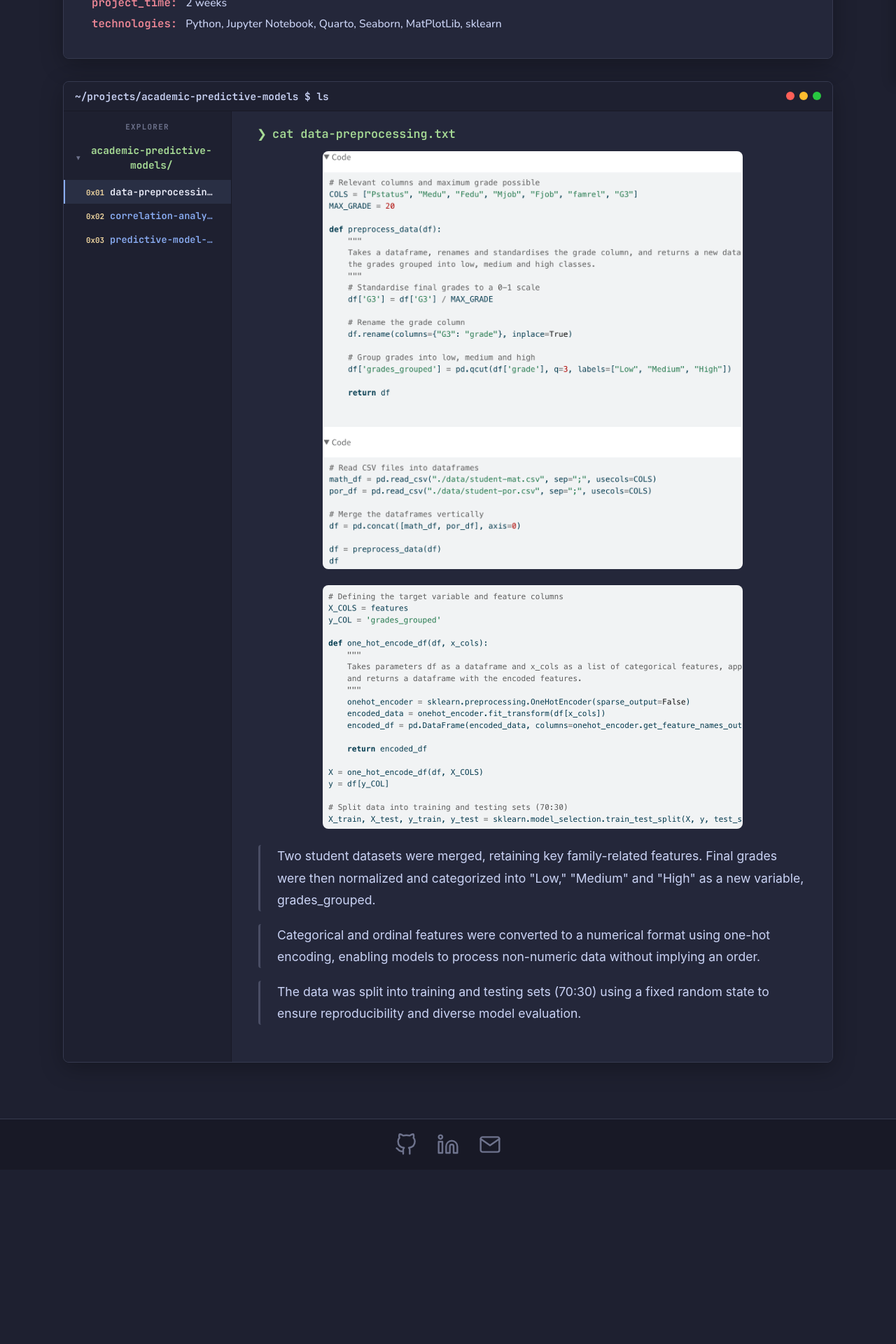
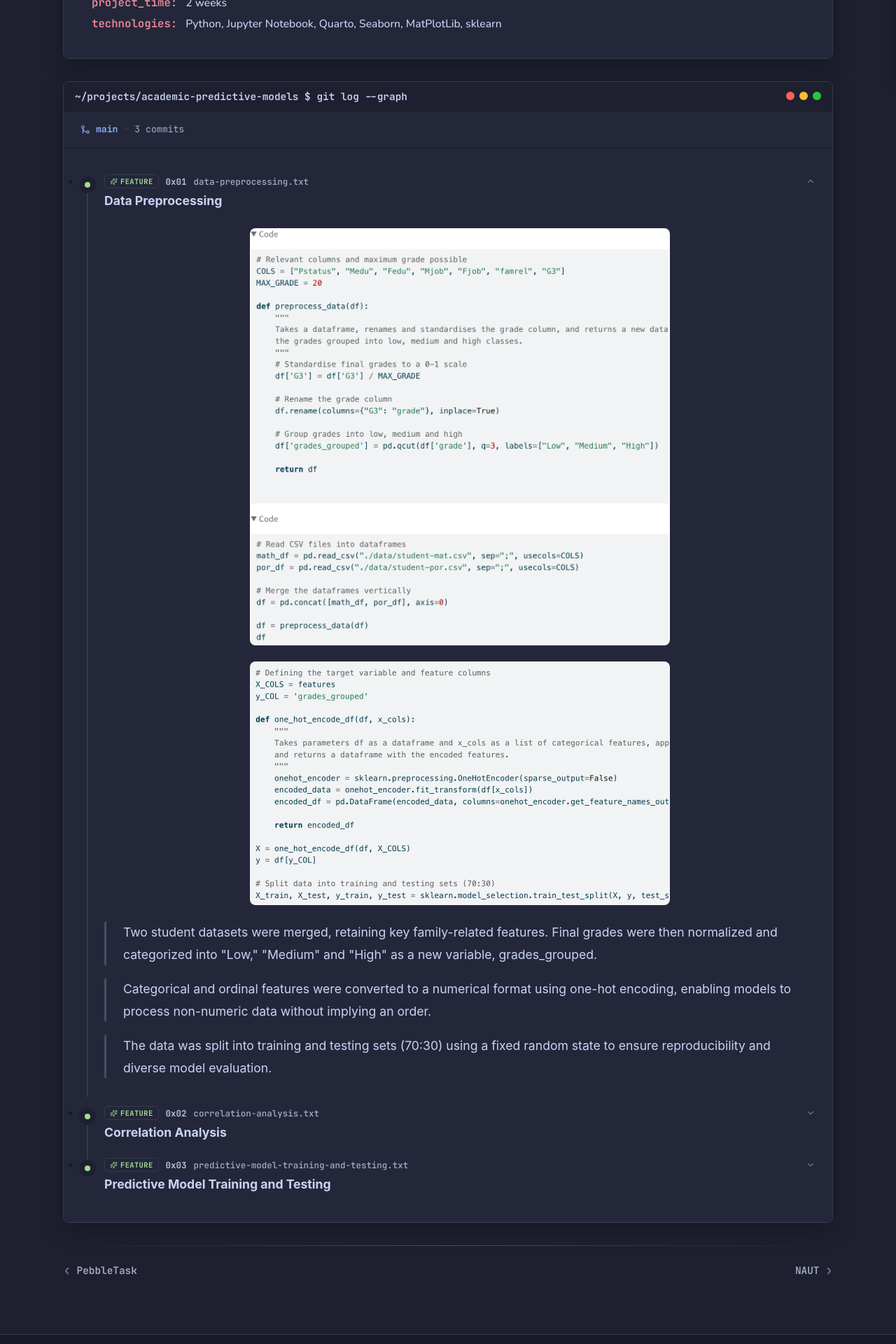
Before and after one commit to iden0605/portfolio, a React (Vite) app: page /projects/academic-predictive-models in a window 1280 px wide. Shown: the part 680-2600 px from the top of the page at 70% size. Before the commit the page ends 2351 px from the top, so only its background shows below. Built offline with nearby package versions, Linux system fonts and the light colour scheme.

Commit message:
Feat: revamped project details section to git history style

```diff
--- /dev/null
+++ b/src/Components/Global/PrevNextNav.css
@@ -0,0 +1,68 @@
+.prev-next-wrapper {
+  width: 100%;
+  max-width: 1100px;
+  margin: 0 auto 2rem;
+}
+
+.prev-next-nav {
+  display: flex;
+  align-items: center;
+  gap: 1.5rem;
+}
+
+.prev-next-link {
+  display: inline-flex;
+  align-items: center;
+  gap: 0.5rem;
+  min-width: 0;
+  font-family: 'JetBrains Mono', 'Courier New', Courier, monospace;
+  font-size: 0.9rem;
+  font-weight: 600;
+  color: #a5adcb;
+  text-decoration: none;
+  transition: color 0.2s ease;
+}
+
+.prev-next-link:hover {
+  color: #eef0fc;
+}
+
+.prev-next-link--next {
+  margin-left: auto;
+}
+
+.prev-next-arrow {
+  color: #6e738d;
+  font-size: 1.2rem;
+  line-height: 1;
+  flex-shrink: 0;
+  transition: color 0.2s ease;
+}
+
+.prev-next-link:hover .prev-next-arrow {
+  color: #8aadf4;
+}
+
+.prev-next-label {
+  white-space: nowrap;
+  overflow: hidden;
+  text-overflow: ellipsis;
+  max-width: 280px;
+}
+
+@media (max-width: 600px) {
+  .prev-next-nav {
+    flex-direction: column;
+    align-items: stretch;
+    gap: 0.6rem;
+  }
+
+  .prev-next-link--next {
+    margin-left: 0;
+    justify-content: flex-end;
+  }
+
+  .prev-next-label {
+    max-width: 70vw;
+  }
+}
--- /dev/null
+++ b/src/Components/Global/PrevNextNav.jsx
@@ -0,0 +1,22 @@
+import { Link } from 'react-router-dom';
+import './PrevNextNav.css';
+
+function PrevNextNav({ prevHref, prevLabel, nextHref, nextLabel }) {
+  return (
+    <div className="prev-next-wrapper">
+      <div className="section-divider-subtle" />
+      <nav className="prev-next-nav" aria-label="Previous and next">
+        <Link to={prevHref} className="prev-next-link prev-next-link--prev">
+          <span className="prev-next-arrow">‹</span>
+          <span className="prev-next-label">{prevLabel}</span>
+        </Link>
+        <Link to={nextHref} className="prev-next-link prev-next-link--next">
+          <span className="prev-next-label">{nextLabel}</span>
+          <span className="prev-next-arrow">›</span>
+        </Link>
+      </nav>
+    </div>
+  );
+}
+
+export default PrevNextNav;
--- a/src/Components/Projects/ProjectDetail.jsx
+++ b/src/Components/Projects/ProjectDetail.jsx
@@ -2,21 +2,31 @@ import { useParams } from 'react-router-dom';
 import projectData from '../../Data/projectData';
 import ProjectHeader from './ProjectHeader';
 import ProjectDetailTabSection from './ProjectDetailTabSection';
+import PrevNextNav from '../Global/PrevNextNav';
 import NotFound from '../Global/NotFound';
 import '../../App.css';
 
 function ProjectDetail() {
   const { slug } = useParams();
-  const entry = Object.entries(projectData).find(([, v]) => v.tokenizedName === slug);
+  const entries = Object.entries(projectData);
+  const currentIndex = entries.findIndex(([, v]) => v.tokenizedName === slug);
 
-  if (!entry) return <NotFound />;
+  if (currentIndex === -1) return <NotFound />;
 
-  const [projectName] = entry;
+  const [projectName] = entries[currentIndex];
+  const [prevName, prevProject] = entries[(currentIndex - 1 + entries.length) % entries.length];
+  const [nextName, nextProject] = entries[(currentIndex + 1) % entries.length];
 
   return (
     <main className="main-content">
       <ProjectHeader projectName={projectName} />
       <ProjectDetailTabSection details={projectData[projectName].details} projectName={projectName} />
+      <PrevNextNav
+        prevHref={`/projects/${prevProject.tokenizedName}`}
+        prevLabel={prevName}
+        nextHref={`/projects/${nextProject.tokenizedName}`}
+        nextLabel={nextName}
+      />
     </main>
   );
 }
--- a/src/Components/Projects/ProjectDetailTabSection.jsx
+++ b/src/Components/Projects/ProjectDetailTabSection.jsx
@@ -1,46 +1,42 @@
-import { useState, useRef, useCallback, useLayoutEffect } from 'react';
+import { useState } from 'react';
+import {
+  LuChevronDown,
+  LuGitBranch,
+  LuGitMerge,
+  LuSparkles,
+  LuClapperboard,
+  LuBookOpen,
+} from 'react-icons/lu';
 import './ProjectDetails.css';
 import ImageModal from '../Global/ImageModal';
 import TroopCarousel from './TroopCarousel';
 
+const TYPE_META = {
+  demo:    { icon: LuClapperboard, label: 'demo',    className: 'commit-type--demo' },
+  system:  { icon: LuGitBranch,    label: 'system',  className: 'commit-type--system' },
+  feature: { icon: LuSparkles,     label: 'feature', className: 'commit-type--feature' },
+  notes:   { icon: LuBookOpen,     label: 'notes',    className: 'commit-type--notes' },
+};
+
+function inferType(content) {
+  if (content.some((item) => item.type === 'video')) return 'demo';
+  if (content.some((item) => item.type === 'troop-carousel')) return 'system';
+  if (content.some((item) => item.type === 'image')) return 'feature';
+  return 'notes';
+}
+
 function ProjectDetailTabSection({ details, projectName }) {
-  const [activeIndex, setActiveIndex] = useState(0);
-  const [isGlitching, setIsGlitching] = useState(false);
+  const [openIndex, setOpenIndex] = useState(0);
   const [modalOpen, setModalOpen] = useState(false);
   const [selectedImage, setSelectedImage] = useState('');
-  const glitchTimers = useRef([]);
-  const screenRef = useRef(null);
-  const innerRef = useRef(null);
 
   const slug = projectName.toLowerCase().replace(/\s+/g, '-');
   const fileSlug = (title) => title.toLowerCase().replace(/\s+/g, '-') + '.txt';
   const hexTag = (index) => `0x${String(index + 1).padStart(2, '0')}`;
 
-  const syncHeight = useCallback(() => {
-    if (screenRef.current && innerRef.current) {
-      screenRef.current.style.height = `${innerRef.current.offsetHeight}px`;
-    }
-  }, []);
-
-  useLayoutEffect(() => { syncHeight(); }, [activeIndex, syncHeight]);
-  useLayoutEffect(() => {
-    if (!innerRef.current) return;
-    const ro = new ResizeObserver(syncHeight);
-    ro.observe(innerRef.current);
-    return () => ro.disconnect();
-  }, [syncHeight]);
-
   if (!details || details.length === 0) return null;
 
-  const selectFile = (index) => {
-    if (index === activeIndex || isGlitching) return;
-    glitchTimers.current.forEach(clearTimeout);
-    setIsGlitching(true);
-    glitchTimers.current = [
-      setTimeout(() => setActiveIndex(index), 150),
-      setTimeout(() => setIsGlitching(false), 380),
-    ];
-  };
+  const toggle = (index) => setOpenIndex((current) => (current === index ? null : index));
 
   const renderContentBlock = (item, key) => {
     switch (item.type) {
@@ -74,14 +70,12 @@ function ProjectDetailTabSection({ details, projectName }) {
     }
   };
 
-  const active = details[activeIndex];
-
   return (
     <>
       <section className="section detail-terminal-section" data-aos="fade-up">
 
         <div className="detail-titlebar">
-          <span className="detail-title-text">~/projects/{slug} $ ls</span>
+          <span className="detail-title-text">~/projects/{slug} $ git log --graph</span>
           <div className="window-dots">
             <span className="window-dot window-dot--red" />
             <span className="window-dot window-dot--yellow" />
@@ -89,39 +83,55 @@ function ProjectDetailTabSection({ details, projectName }) {
           </div>
         </div>
 
-        <div className="explorer-layout">
-          <div className="explorer-sidebar">
-            <div className="explorer-sidebar-label">Explorer</div>
-            <div className="explorer-folder-row">
-              <span className="explorer-folder-caret">▾</span>
-              <span className="explorer-folder-name">{slug}/</span>
-            </div>
-            <div className="explorer-file-list">
-              {details.map((block, i) => (
+        <div className="commit-branch-row">
+          <LuGitMerge size={14} />
+          <span className="commit-branch-name">main</span>
+          <span className="commit-branch-sep">·</span>
+          <span className="commit-branch-count">{details.length} commits</span>
+        </div>
+
+        <ul className="commit-log">
+          {details.map((block, i) => {
+            const type = inferType(block.content);
+            const meta = TYPE_META[type];
+            const Icon = meta.icon;
+            const isOpen = openIndex === i;
+            const isLast = i === details.length - 1;
+
+            return (
+              <li className={`commit-row${isLast ? ' commit-row--last' : ''}`} key={i}>
+                <span className={`commit-node ${meta.className}`}>
+                  <span className="commit-node-dot" />
+                </span>
+
                 <button
-                  key={i}
-                  className={`explorer-file${i === activeIndex ? ' active' : ''}`}
-                  onClick={() => selectFile(i)}
+                  className="commit-header"
+                  onClick={() => toggle(i)}
+                  aria-expanded={isOpen}
                 >
-                  <span className="explorer-file-hex">{hexTag(i)}</span>
-                  <span className="explorer-file-name">{fileSlug(block.title)}</span>
+                  <div className="commit-meta-row">
+                    <span className={`commit-type-badge ${meta.className}`}>
+                      <Icon size={11} />
+                      {meta.label}
+                    </span>
+                    <span className="commit-hash">{hexTag(i)}</span>
+                    <span className="commit-scope">{fileSlug(block.title)}</span>
+                    <LuChevronDown size={14} className={`commit-chevron${isOpen ? ' open' : ''}`} />
+                  </div>
+                  <p className="commit-title">{block.title}</p>
                 </button>
-              ))}
-            </div>
-          </div>
 
-          <div ref={screenRef} className={`detail-screen explorer-content${isGlitching ? ' glitch' : ''}`}>
-            <div ref={innerRef} className="detail-screen-inner">
-              <div className="detail-prompt-line" key={activeIndex}>
-                <span className="dp-arrow">❯</span>
-                <span className="dp-cmd" style={{ '--cmd-len': fileSlug(active.title).length + 5 }}> cat {fileSlug(active.title)}</span>
-              </div>
-              <div className="detail-cat-content">
-                {active.content.map((item, i) => renderContentBlock(item, i))}
-              </div>
-            </div>
-          </div>
-        </div>
+                <div className={`commit-body-wrap${isOpen ? ' open' : ''}`}>
+                  <div className="commit-body-clip">
+                    <div className="commit-body detail-cat-content">
+                      {block.content.map((item, j) => renderContentBlock(item, j))}
+                    </div>
+                  </div>
+                </div>
+              </li>
+            );
+          })}
+        </ul>
 
       </section>
 
--- a/src/Components/Projects/ProjectDetails.css
+++ b/src/Components/Projects/ProjectDetails.css
@@ -294,107 +294,209 @@
   line-height: 1.7;
 }
 
-/* ── Project detail file explorer ────────────────────── */
+/* ── Project detail commit log ───────────────────────── */
 
-.explorer-layout {
+.commit-branch-row {
   display: flex;
-  align-items: stretch;
-  min-height: 340px;
+  align-items: center;
+  gap: 8px;
+  padding: 16px 24px;
+  border-bottom: 1px solid #181926;
+  font-family: 'JetBrains Mono', 'Courier New', Courier, monospace;
+  font-size: 0.82rem;
+  color: #8aadf4;
 }
 
-.explorer-sidebar {
-  flex-shrink: 0;
-  width: 240px;
-  background: #1e2030;
-  border-right: 1px solid #181926;
-  padding: 14px 0;
+.commit-branch-name {
+  font-weight: 700;
 }
 
-.explorer-sidebar-label {
-  font-family: 'JetBrains Mono', 'Courier New', Courier, monospace;
-  font-size: 0.68rem;
-  font-weight: 700;
-  letter-spacing: 0.12em;
-  text-transform: uppercase;
-  color: #6e738d;
-  padding: 0 18px 10px;
+.commit-branch-sep {
+  color: #494d64;
 }
 
-.explorer-folder-row {
+.commit-branch-count {
+  color: #a5adcb;
+}
+
+.commit-log {
+  padding: 20px 24px 24px;
+  /* Prevent the browser's scroll-anchoring from fighting the concurrent
+     scrollIntoView animation while a row's height is actively transitioning. */
+  overflow-anchor: none;
+}
+
+.commit-row {
+  position: relative;
+  padding-left: 34px;
+}
+
+.commit-row:not(.commit-row--last)::before {
+  content: '';
+  position: absolute;
+  left: 9px;
+  top: 26px;
+  bottom: -8px;
+  width: 2px;
+  background: #363a4f;
+}
+
+.commit-node {
+  position: absolute;
+  left: 0;
+  top: 6px;
+  width: 20px;
+  height: 20px;
+  border-radius: 50%;
+  background: #1e2030;
   display: flex;
   align-items: center;
-  gap: 6px;
-  padding: 4px 18px 10px;
-  font-family: 'JetBrains Mono', 'Courier New', Courier, monospace;
-  font-size: 0.9rem;
-  font-weight: 700;
-  color: #a6da95;
+  justify-content: center;
+  box-shadow: 0 0 0 2px #1e2030;
 }
 
-.explorer-folder-caret {
-  font-size: 0.7rem;
-  color: #6e738d;
+.commit-node-dot {
+  width: 8px;
+  height: 8px;
+  border-radius: 50%;
 }
 
-.explorer-file-list {
-  display: flex;
-  flex-direction: column;
-}
+.commit-type--demo    .commit-node-dot { background: #ed8796; }
+.commit-type--system  .commit-node-dot { background: #8aadf4; }
+.commit-type--feature .commit-node-dot { background: #a6da95; }
+.commit-type--notes   .commit-node-dot { background: #eed49f; }
 
-.explorer-file {
-  display: flex;
-  align-items: baseline;
-  gap: 8px;
-  padding: 8px 18px 8px 30px;
+.commit-header {
+  display: block;
+  width: 100%;
   background: transparent;
   border: none;
-  border-left: 2px solid transparent;
-  border-radius: 0;
+  padding: 0;
+  margin: 0 0 20px;
   cursor: pointer;
   text-align: left;
-  font-family: 'JetBrains Mono', 'Courier New', Courier, monospace;
-  transition: background 0.15s ease, border-color 0.15s ease;
   outline: none;
 }
 
-.explorer-file:focus,
-.explorer-file:focus-visible {
+.commit-row--last .commit-header {
+  margin-bottom: 0;
+}
+
+.commit-header:focus,
+.commit-header:focus-visible {
   outline: none;
 }
 
-.explorer-file:hover:not(.active) {
-  background: rgba(36, 39, 58, 0.6);
-  border-left-color: transparent;
+.commit-meta-row {
+  display: flex;
+  flex-wrap: nowrap;
+  align-items: center;
+  gap: 10px;
+  margin-bottom: 4px;
 }
 
-.explorer-file.active {
-  background: rgba(138, 173, 244, 0.1);
-  border-left-color: #8aadf4;
-}
-
-.explorer-file-hex {
-  font-size: 0.68rem;
+.commit-type-badge {
+  display: inline-flex;
+  align-items: center;
+  gap: 4px;
+  padding: 2px 7px;
+  border-radius: 5px;
+  border: 1px solid #363a4f;
+  background: rgba(36, 39, 58, 0.6);
+  font-family: 'JetBrains Mono', 'Courier New', Courier, monospace;
+  font-size: 0.65rem;
   font-weight: 700;
-  color: #eed49f;
+  text-transform: uppercase;
+  letter-spacing: 0.04em;
   flex-shrink: 0;
 }
 
-.explorer-file-name {
-  font-size: 0.85rem;
-  font-weight: 600;
-  color: #8aadf4;
-  white-space: nowrap;
+.commit-type--demo    { color: #ed8796; }
+.commit-type--system  { color: #8aadf4; }
+.commit-type--feature { color: #a6da95; }
+.commit-type--notes   { color: #eed49f; }
+
+.commit-hash {
+  font-family: 'JetBrains Mono', 'Courier New', Courier, monospace;
+  font-size: 0.78rem;
+  font-weight: 700;
+  color: #b8c0e0;
+  flex-shrink: 0;
+}
+
+.commit-scope {
+  font-family: 'JetBrains Mono', 'Courier New', Courier, monospace;
+  font-size: 0.78rem;
+  color: #a5adcb;
+  min-width: 0;
   overflow: hidden;
   text-overflow: ellipsis;
+  white-space: nowrap;
 }
 
-.explorer-file.active .explorer-file-name {
-  color: #eef0fc;
+.commit-chevron {
+  margin-left: auto;
+  color: #6e738d;
+  transition: transform 0.25s ease, color 0.15s ease;
+  flex-shrink: 0;
 }
 
-.explorer-content {
-  flex: 1;
-  min-width: 0;
+.commit-chevron.open {
+  transform: rotate(180deg);
+}
+
+.commit-header:hover .commit-chevron {
+  color: #cad3f5;
+}
+
+.commit-title {
+  font-family: 'Nunito', sans-serif;
+  font-size: clamp(0.98rem, 2vw, 1.1rem);
+  font-weight: 700;
+  color: #eef0fc;
+  margin: 0;
+  line-height: 1.4;
+}
+
+.commit-body-wrap {
+  display: grid;
+  grid-template-rows: 0fr;
+  opacity: 0;
+  transition: grid-template-rows 0.3s ease, opacity 0.25s ease;
+  margin-bottom: 0;
+}
+
+.commit-body-wrap.open {
+  grid-template-rows: 1fr;
+  opacity: 1;
+  margin-bottom: 20px;
+}
+
+.commit-row--last .commit-body-wrap.open {
+  margin-bottom: 0;
+}
+
+.commit-body-clip {
+  overflow: hidden;
+}
+
+.commit-body {
+  padding: 4px 0 0;
+}
+
+/* .commit-log is a <ul>, so it falls outside the global
+   `.section > div:not(.project-details) p` paragraph styling — reapply it here. */
+.commit-body .description p {
+  line-height: 1.8;
+  font-size: 1.1rem;
+  font-weight: 400;
+  margin-top: 0.8rem;
+  border-left: 3px solid #494d64;
+  padding-left: 1.5rem;
+  color: #cad3f5;
+  border-top-left-radius: 4px;
+  border-bottom-left-radius: 4px;
+  font-family: 'Inter', sans-serif;
 }
 
 /* ── Responsive ──────────────────────────────────────── */
@@ -407,34 +509,27 @@
     padding: 8px 14px;
     font-size: 0.78rem;
   }
-  .explorer-layout {
-    flex-direction: column;
+  .commit-branch-row {
+    padding: 14px 18px;
   }
-  .explorer-sidebar {
-    width: 100%;
-    border-right: none;
-    border-bottom: 1px solid #181926;
-    padding: 10px 0;
+  .commit-log {
+    padding: 16px 14px 20px;
   }
-  .explorer-file-list {
-    flex-direction: row;
-    flex-wrap: wrap;
-    gap: 2px;
-    padding: 0 12px;
+  .commit-row {
+    padding-left: 22px;
   }
-  .explorer-file {
-    padding: 7px 12px;
-    border-left: none;
-    border-bottom: 2px solid transparent;
-    border-radius: 4px 4px 0 0;
+  .commit-row:not(.commit-row--last)::before {
+    left: 6px;
   }
-  .explorer-file.active {
-    border-left: none;
-    border-bottom-color: #8aadf4;
+  .commit-node {
+    left: -3px;
+    top: 8px;
+    width: 16px;
+    height: 16px;
   }
-  .explorer-folder-row,
-  .explorer-sidebar-label {
-    padding-left: 12px;
+  .commit-body .description p {
+    font-size: 1rem;
+    padding-left: 1.25rem;
   }
 }
 
@@ -462,6 +557,12 @@
   .detail-meta-row {
     flex-direction: column;
     gap: 2px;
+  }
+  .commit-body .description p {
+    font-size: 0.9rem;
+  }
+  .commit-title {
+    font-size: 0.95rem;
   }
 }
 
--- a/src/Components/WorkExperience/WorkExperienceDetailPage.jsx
+++ b/src/Components/WorkExperience/WorkExperienceDetailPage.jsx
@@ -1,6 +1,7 @@
 import { useParams } from 'react-router-dom';
 import jobExperienceData from '../../Data/jobExperienceData';
 import WorkExperienceHeader from './WorkExperienceHeader';
+import PrevNextNav from '../Global/PrevNextNav';
 import NotFound from '../Global/NotFound';
 import '../../App.css';
 import './WorkExperienceDetail.css';
@@ -8,11 +9,14 @@ import '../Projects/ProjectDetails.css';
 
 function WorkExperienceDetailPage() {
   const { slug } = useParams();
-  const entry = Object.entries(jobExperienceData).find(([, v]) => v.tokenizedName === slug);
+  const entries = Object.entries(jobExperienceData);
+  const currentIndex = entries.findIndex(([, v]) => v.tokenizedName === slug);
 
-  if (!entry) return <NotFound />;
+  if (currentIndex === -1) return <NotFound />;
 
-  const [companyName, job] = entry;
+  const [companyName, job] = entries[currentIndex];
+  const [prevName, prevJob] = entries[(currentIndex - 1 + entries.length) % entries.length];
+  const [nextName, nextJob] = entries[(currentIndex + 1) % entries.length];
 
   return (
     <main className="main-content">
@@ -60,6 +64,13 @@ function WorkExperienceDetailPage() {
           </div>
         </section>
       )}
+
+      <PrevNextNav
+        prevHref={`/work-experience/${prevJob.tokenizedName}`}
+        prevLabel={prevName}
+        nextHref={`/work-experience/${nextJob.tokenizedName}`}
+        nextLabel={nextName}
+      />
     </main>
   );
 }
```
Also changed, not shown: src/Components/HomePage/Terminal.jsx (+7 -7 lines).
